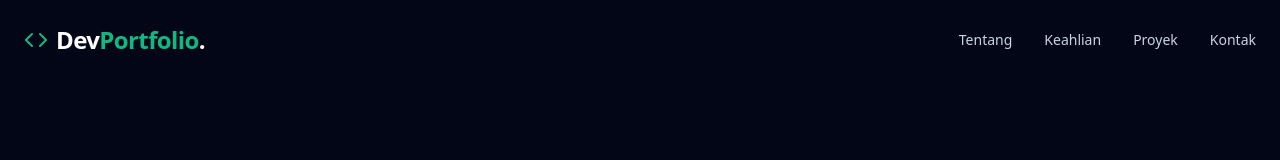
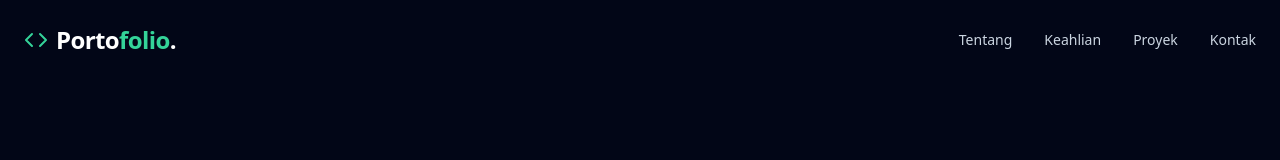
Before and after one commit to Atheraf3/DevPortoLanding, a React (Vite) app: page / in a window 1280 px wide. Shown: the top 160 px of the page. Built offline with nearby package versions, Linux system fonts and the light colour scheme.

Commit message:
fix: update README and HTML for consistency, adjust icon color in App component

```diff
--- a/index.html
+++ b/index.html
@@ -2,7 +2,7 @@
 <html lang="en">
   <head>
     <meta charset="UTF-8" />
-    <link rel="icon" type="image/svg+xml" href="/vite.svg" />
+    <link rel="icon" type="image/svg+xml" href="https://img.icons8.com/?size=100&id=PkQpLJisPiTI&format=png&color=000000" />
     <meta name="viewport" content="width=device-width, initial-scale=1.0" />
     <title>Muhammad Rafli</title>
   </head>
--- a/src/App.jsx
+++ b/src/App.jsx
@@ -160,9 +160,9 @@ export default function App() {
             href="#"
             className="text-2xl font-bold text-white tracking-tight flex items-center gap-2"
           >
-            <Code className="text-emerald-500" />
+            <Code className="text-emerald-400" />
             <span>
-              Dev<span className="text-emerald-500">Portfolio</span>.
+              Porto<span className="text-emerald-400">folio</span>.
             </span>
           </a>
 
@@ -241,7 +241,7 @@ export default function App() {
             </p>
             <div className="flex flex-col sm:flex-row gap-4 justify-center">
               <Button
-                href="https://drive.usercontent.google.com/download?id=1ozOLF2ugRb7RvJ8uQtvbbK7pqeBuCaXm&export=download&authuser=0&confirm=t&uuid=21c8adc6-9dad-4f30-9dfb-1c83d16f7cac&at=APcXIO2jtERFEb__5L9CDKRenW6G:1771662057062"
+                href="https://drive.usercontent.google.com/download?id=1-d59BwPly__rCUaWQMaa6mEC0-_OxIfU&export=download&authuser=0&confirm=t&uuid=a7ab45f3-f097-454c-81bf-4b3505ce7fef&at=AGN2oQ2YFwWM1on6PxF3KV9B6aeZ:1773501828810"
                 variant="outline"
                 icon={ExternalLink}
               >
@@ -514,8 +514,10 @@ export default function App() {
       <footer className="bg-slate-950 border-t border-slate-900 py-12">
         <div className="container mx-auto px-6 text-center">
           <div className="flex justify-center items-center gap-2 mb-4">
-            <Code className="text-emerald-500 w-5 h-5" />
-            <span className="font-bold text-xl text-white">DevPortfolio.</span>
+            <Code className="text-emerald-400 w-5 h-5" />
+            <span className="font-bold text-xl text-white">
+              Porto<span className="text-emerald-400">folio</span>.
+            </span>
           </div>
           <p className="text-slate-500 text-sm mb-6">
             Didesain dan dibangun dengan hati-hati menggunakan React & Tailwind.
```
Also changed, not shown: 1 other file (tests, documents, lock files or other folders).
